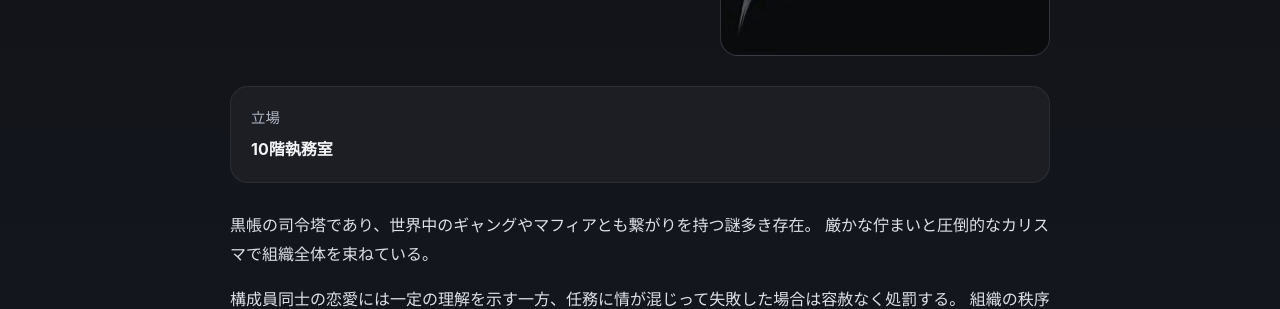
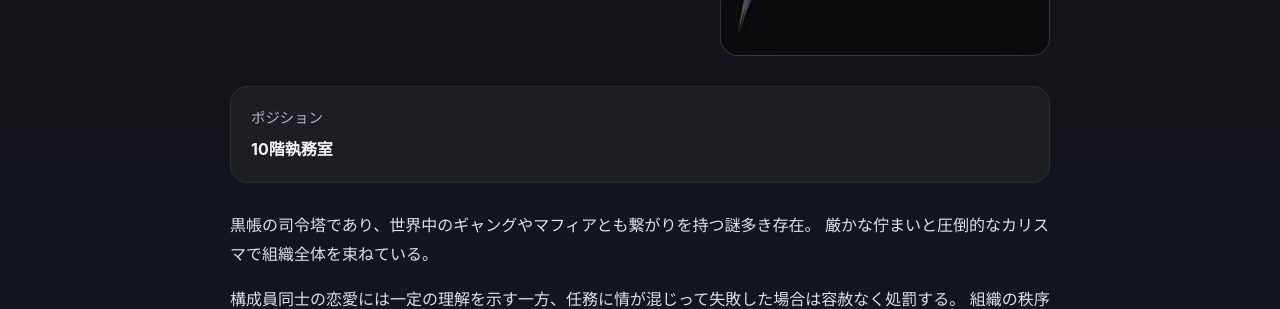
Before and after one commit to kurotoba-fun/mainworld, a Jekyll site: the page built from _characters/boss.md, in a window 1280 px wide and 900 px high, scrolled down 350 px. Shown: the part 229-538 px from the top of the window. Built offline with Jekyll 4.4.1, drawn with Linux system fonts in a browser that asks for light colours.

Commit message:
立場→ポジションに変更

```diff
--- a/_layouts/character.html
+++ b/_layouts/character.html
@@ -31,7 +31,7 @@ layout: default
       <dl>
         {% if page.age %}<div><dt>年齢</dt><dd>{{ page.age }}</dd></div>{% endif %}
         {% if page.height %}<div><dt>身長</dt><dd>{{ page.height }}</dd></div>{% endif %}
-        {% if page.position %}<div><dt>立場</dt><dd>{{ page.position }}</dd></div>{% endif %}
+        {% if page.position %}<div><dt>ポジション</dt><dd>{{ page.position }}</dd></div>{% endif %}
         {% if page.weapon %}<div><dt>得意武器</dt><dd>{{ page.weapon }}</dd></div>{% endif %}
         {% if page.combat %}<div><dt>戦闘</dt><dd>{{ page.combat }}</dd></div>{% endif %}
         {% if page.grade %}<div><dt>学年</dt><dd>{{ page.grade }}</dd></div>{% endif %}
```
